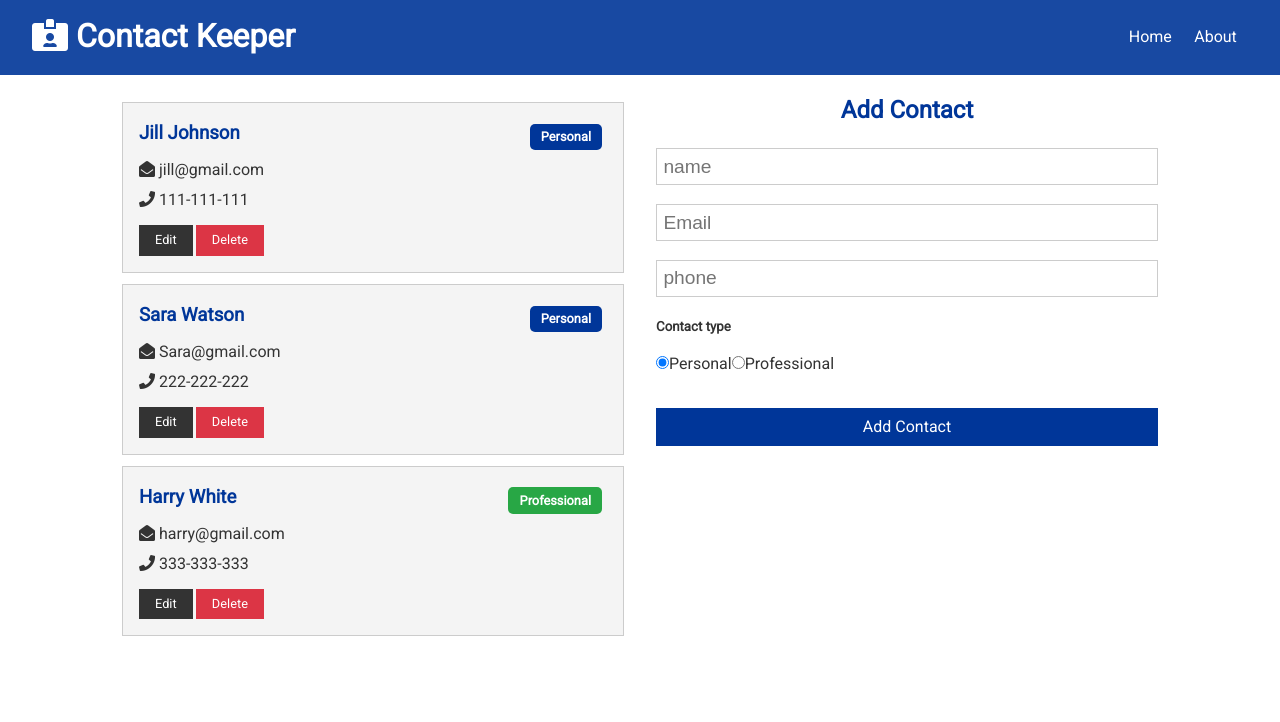
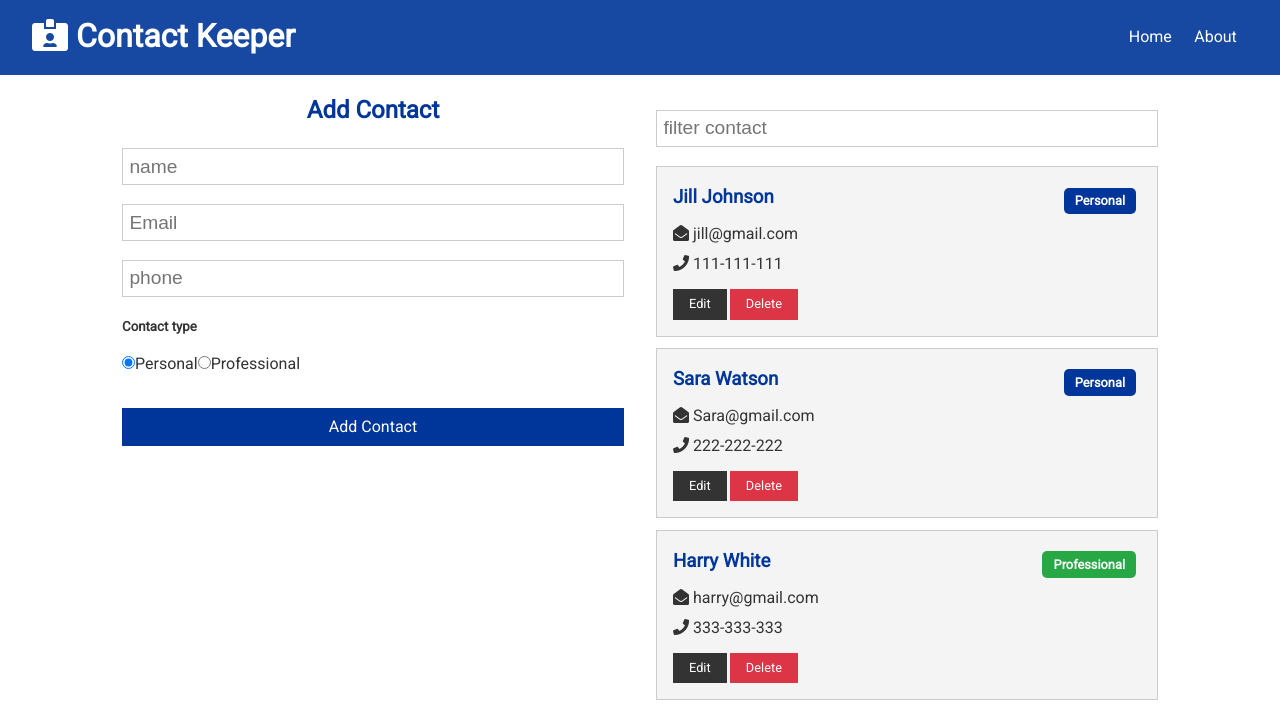
Before and after one commit to Naimacodes/Contact-keeper, a React (Create React App) app in the folder client/: page / in a window 1280 px wide. Shown: the top 722 px of the page. Built offline with nearby package versions, Linux system fonts and the light colour scheme.

Commit message:
implemented the filter contact function

```diff
--- a/client/src/components/contacts/ContactFilter.js
+++ b/client/src/components/contacts/ContactFilter.js
@@ -1,12 +1,37 @@
-import React from 'react';
-import ContactContext
+import React, { useContext, useRef, useEffect } from 'react';
+import ContactContext from '../../context/contact/contactContext';
 
 const ContactFilter = () => {
+  const contactContext = useContext(ContactContext);
+  const text = useRef('');
+
+  useEffect(() => {
+    if (filtered === null) {
+      text.current.value = '';
+    }
+  });
+
+
+
+  const { filterContact, clearFilter, filtered } = contactContext;
+  const onChange = e => {
+    if (text.current.value !== '') {
+      filterContact(e.target.value);
+    } else {
+      clearFilter();
+    }
+  };
+
   return (
-    <div>
+    <form>
+      <input
+        ref={text}
+        type='text'
+        placeholder='filter contact'
+        onChange={onChange}
+      />
+    </form>
+  );
+};
 
-    </div>
-  )
-}
-
-export default ContactFilter
+export default ContactFilter;
--- a/client/src/components/contacts/Contacts.js
+++ b/client/src/components/contacts/Contacts.js
@@ -1,17 +1,25 @@
-import React, {Fragment, useContext} from 'react'
-import ContactItem from './ContactsItem'
-import ContactContext from '../../context/contact/contactContext'
+import React, { Fragment, useContext } from 'react';
+import ContactItem from './ContactsItem';
+import ContactContext from '../../context/contact/contactContext';
 
 const Contacts = () => {
-  const contactContext = useContext(ContactContext)
-  const {contacts} = contactContext;
-
+  const contactContext = useContext(ContactContext);
+  const { contacts, filtered } = contactContext;
+  if (contacts.length === 0) {
+    return <h4>Please enter a contact</h4>;
+  }
 
   return (
     <Fragment>
-      {contacts.map(contact => <ContactItem key={contact.id} contact={contact} />)}
+      {filtered !== null
+        ? filtered.map(contact => (
+            <ContactItem key={contact.id} contact={contact} />
+          ))
+        : contacts.map(contact => (
+            <ContactItem key={contact.id} contact={contact} />
+          ))}
     </Fragment>
-  )
-}
+  );
+};
 
-export default Contacts
+export default Contacts;
--- a/client/src/components/pages/Home.js
+++ b/client/src/components/pages/Home.js
@@ -1,15 +1,17 @@
 import React from 'react';
 import Contacts from '../contacts/Contacts';
 import ContactForm from '../contacts/ContactForm';
+import ContactFilter from '../contacts/ContactFilter';
 
 const Home = () => {
   return (
     <div className='grid-2'>
       <div>
-        <Contacts></Contacts>
+        <ContactForm />
       </div>
       <div>
-        <ContactForm />
+        <ContactFilter />
+        <Contacts></Contacts>
       </div>
     </div>
   );
```
